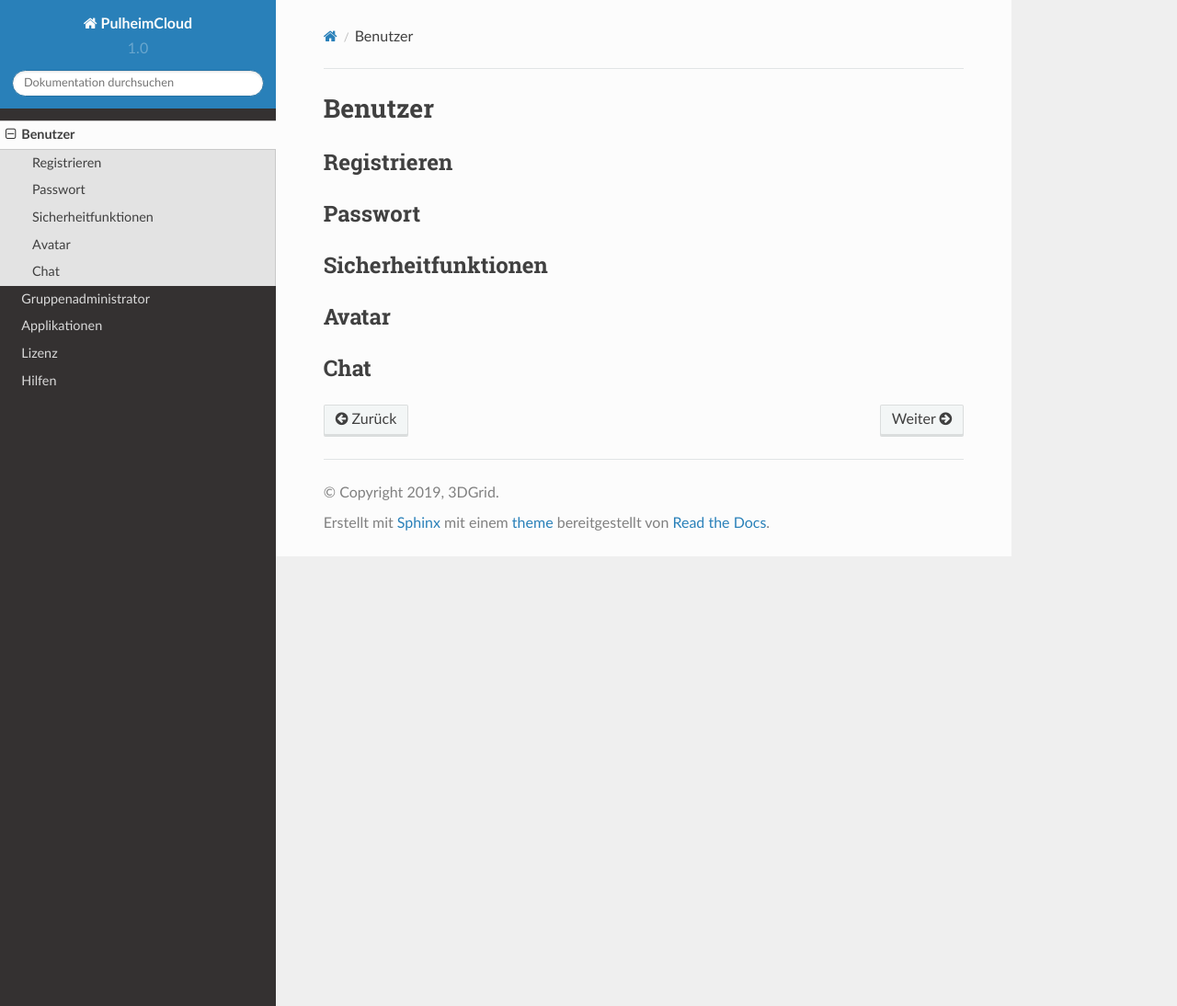
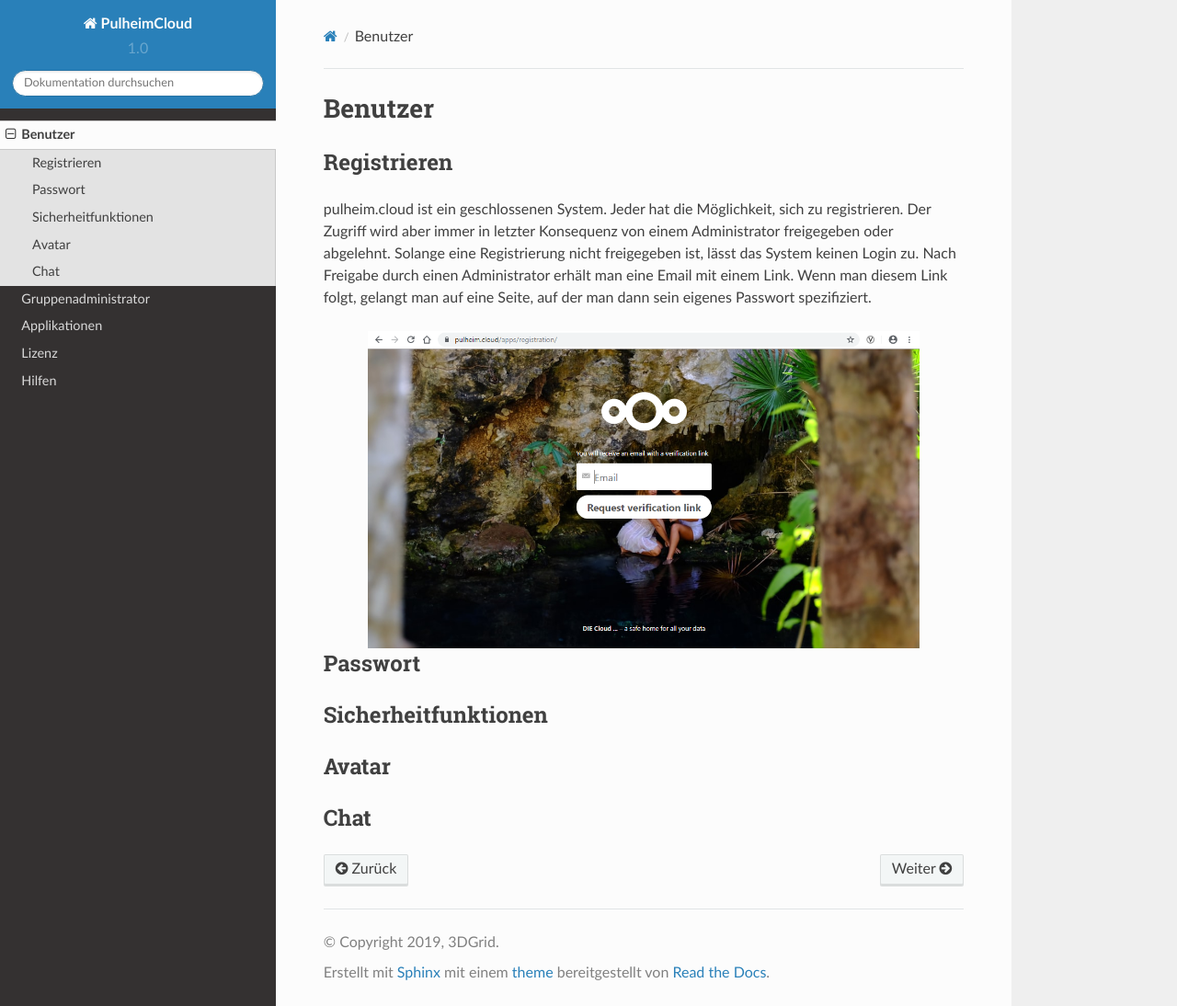
Before and after one commit to mmetzmac/PulheimCloud, a Sphinx documentation site: the page built from docs/source/Benutzer.rst, in a window 1280 px wide and 1094 px high. Shown: the whole window at 92% size. Built offline with Sphinx 7.4.7 and the Read the Docs theme 2.0.0, drawn with Linux system fonts in a browser that asks for light colours.

Commit message:
edit Benutzer.rst

```diff
--- a/docs/source/Benutzer.rst
+++ b/docs/source/Benutzer.rst
@@ -3,6 +3,14 @@ Benutzer
 
 Registrieren
 ^^^^^^^^^^^^
+
+pulheim.cloud ist ein geschlossenen System. Jeder hat die Möglichkeit, sich zu registrieren. Der Zugriff wird aber immer in letzter Konsequenz von einem Administrator freigegeben oder abgelehnt. Solange eine Registrierung nicht freigegeben ist, lässt das System keinen Login zu. Nach Freigabe durch einen Administrator erhält man eine Email mit einem Link. Wenn man diesem Link folgt, gelangt man auf eine Seite, auf der man dann sein eigenes Passwort spezifiziert.
+
+
+.. image:: images/pc-register.PNG
+    :width: 600px
+    :align: center
+    :alt: Registrieren
 
 Passwort
 ^^^^^^^^
```
